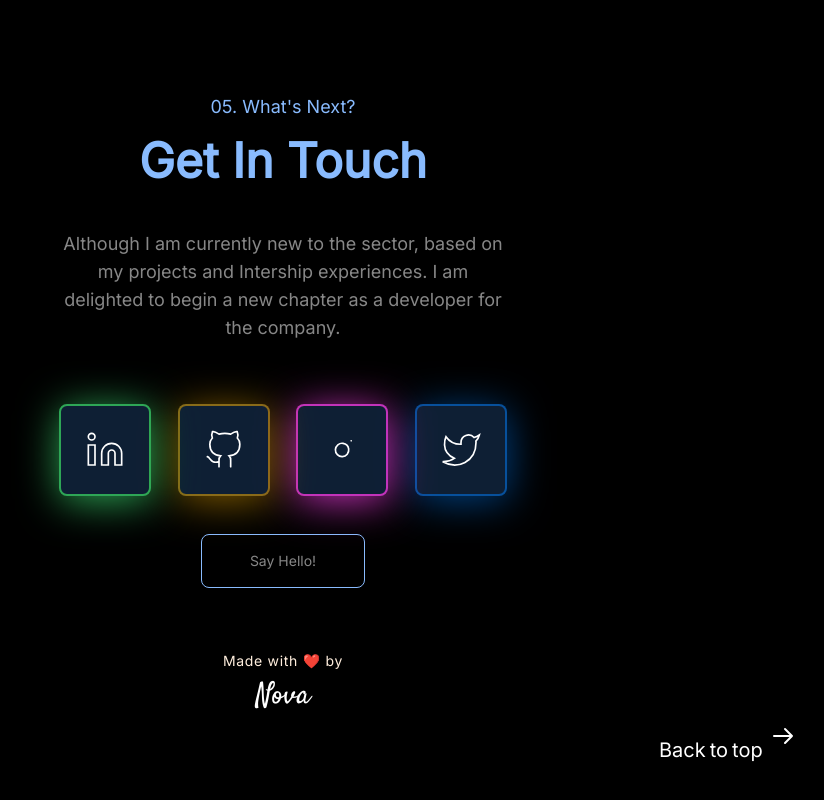
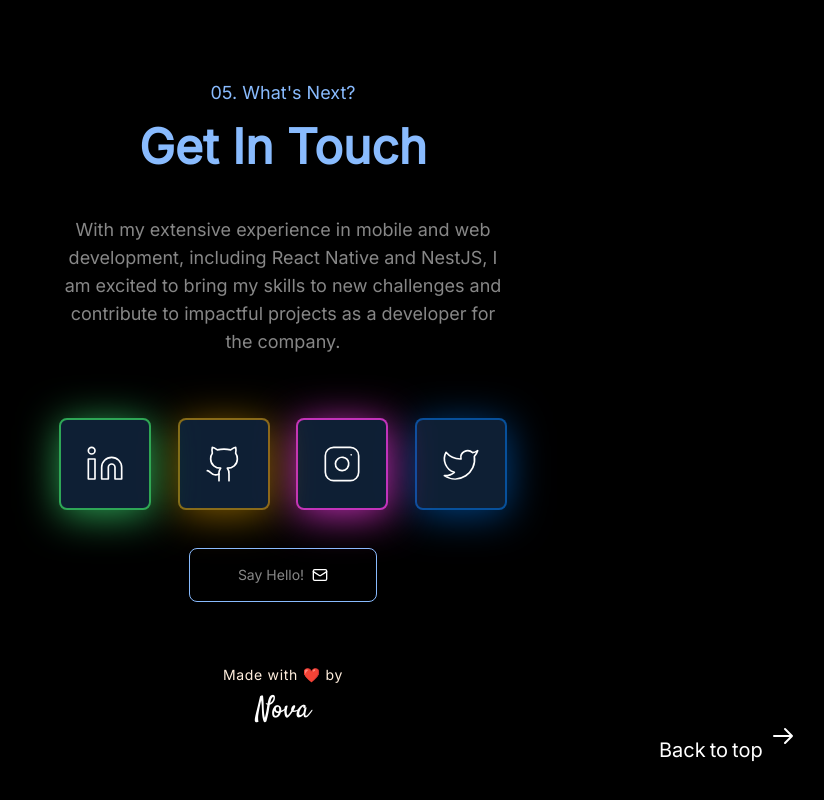
Before and after one commit to Neel2107/portfolio, a React (Vite) app: page / in a window 1280 px wide. Shown: the part 7138-7938 px from the top of the page, without its empty margins (357-1181 px from the left). Built offline with nearby package versions, Linux system fonts and the light colour scheme.

Commit message:
chore: lucide-react install

```diff
--- a/package.json
+++ b/package.json
@@ -10,6 +10,7 @@
   },
   "dependencies": {
     "animate.css": "^4.1.1",
+    "lucide-react": "^0.474.0",
     "motion": "^12.0.4",
     "react": "^18.2.0",
     "react-dom": "^18.2.0",
--- a/src/components/ContactSection/ContactSection.jsx
+++ b/src/components/ContactSection/ContactSection.jsx
@@ -1,4 +1,5 @@
 import { motion } from "framer-motion";
+import { Github, Instagram, Linkedin, Mail, Twitter } from "lucide-react";
 import React from "react";
 
 const ContactSection = () => {
@@ -12,28 +13,28 @@ const ContactSection = () => {
       href: "https://www.linkedin.com/in/neelpatel2107/",
       borderColor: "rgb(46, 166, 86)",
       shadowColor: "rgb(46, 166, 86)",
-      path: "M16 8a6 6 0 0 1 6 6v7h-4v-7a2 2 0 0 0-2-2 2 2 0 0 0-2 2v7h-4v-7a6 6 0 0 1 6-6z M2 9h4v12H2z M4 2a2 2 0 1 0 0 4 2 2 0 0 0 0-4z"
+      icon: Linkedin
     },
     {
       name: "GitHub",
       href: "https://github.com/Neel2107",
       borderColor: "rgba(255, 180, 0, 0.51)",
       shadowColor: "rgba(255, 180, 0, 0.51)",
-      path: "M9 19c-5 1.5-5-2.5-7-3m14 6v-3.87a3.37 3.37 0 0 0-.94-2.61c3.14-.35 6.44-1.54 6.44-7A5.44 5.44 0 0 0 20 4.77 5.07 5.07 0 0 0 19.91 1S18.73.65 16 2.48a13.38 13.38 0 0 0-7 0C6.27.65 5.09 1 5.09 1A5.07 5.07 0 0 0 5 4.77a5.44 5.44 0 0 0-1.5 3.78c0 5.42 3.3 6.61 6.44 7A3.37 3.37 0 0 0 9 18.13V22"
+      icon: Github
     },
     {
       name: "Instagram",
       href: "https://www.instagram.com/21_neeel/",
       borderColor: "rgba(219, 54, 205, 0.882)",
       shadowColor: "rgba(219, 54, 205, 0.882)",
-      path: "M16 11.37A4 4 0 1 1 12.63 8 4 4 0 0 1 16 11.37z M17.5 6.5h.01"
+      icon: Instagram
     },
     {
       name: "Twitter",
       href: "https://twitter.com/notneeel",
       borderColor: "rgba(0, 128, 255, 0.51)",
       shadowColor: "rgba(0, 128, 255, 0.51)",
-      path: "M23 3a10.9 10.9 0 0 1-3.14 1.53 4.48 4.48 0 0 0-7.86 3v1A10.66 10.66 0 0 1 3 4s-4 9 5 13a11.64 11.64 0 0 1-7 2c9 5 20 0 20-11.5a4.5 4.5 0 0 0-.08-.83A7.72 7.72 0 0 0 23 3z"
+      icon: Twitter
     }
   ];
 
@@ -74,9 +75,7 @@ const ContactSection = () => {
             viewport={{ once: true }}
             transition={{ duration: 0.6, delay: 0.4 }}
           >
-            Although I am currently new to the sector, based on my projects and
-            Intership experiences. I am delighted to begin a new chapter as a developer for
-            the company.
+            With my extensive experience in mobile and web development, including React Native and NestJS, I am excited to bring my skills to new challenges and contribute to impactful projects as a developer for the company.
           </motion.p>
 
           <motion.div
@@ -100,18 +99,10 @@ const ContactSection = () => {
                     boxShadow: `${social.shadowColor} 1px 5px 40px`
                   }}
                 >
-                  <svg
-                    xmlns="http://www.w3.org/2000/svg"
-                    role="img"
-                    viewBox="0 0 24 24"
-                    fill="none"
-                    stroke="currentColor"
-                    strokeWidth="1"
-                    strokeLinecap="round"
-                    className="md:tw-w-10 md:tw-h-10 tw-w-4 tw-h-4"
-                  >
-                    <path d={social.path}></path>
-                  </svg>
+                  {React.createElement(social.icon, {
+                    className: "md:tw-w-10 md:tw-h-10 tw-w-4 tw-h-4",
+                    strokeWidth: 1
+                  })}
                 </div>
               </motion.a>
             ))}
@@ -119,11 +110,11 @@ const ContactSection = () => {
 
           <motion.a
             href="https://mail.google.com/mail/u/0/#inbox?compose=new"
-            className="tw-border tw-border-[#89bbfe] tw-rounded-lg tw-text-[hsla(0,0%,78%,.68)] tw-text-sm tw-mt-5 tw-py-4 tw-px-12 tw-text-center tw-no-underline tw-w-max hover:tw-bg-[rgba(0,255,255,0.1)] hover:tw-shadow-[0_5px_20px_3px_#89bcfe43] hover:tw-text-white tw-transition-all tw-duration-500"
+            className="tw-border tw-border-[#89bbfe] tw-rounded-lg tw-text-[hsla(0,0%,78%,.68)] tw-text-sm tw-mt-5 tw-py-4 tw-px-12 tw-text-center tw-no-underline tw-w-max hover:tw-bg-[rgba(0,255,255,0.1)] hover:tw-shadow-[0_5px_20px_3px_#89bcfe43] hover:tw-text-white tw-transition-all tw-duration-500 tw-flex tw-items-center tw-gap-2"
             whileHover={{ scale: 1.05 }}
             transition={{ type: "spring", stiffness: 400, damping: 10 }}
           >
-            Say Hello!
+            Say Hello! <Mail className="tw-w-4 tw-h-4" />
           </motion.a>
 
           <motion.span
```
Also changed, not shown: 1 other file (tests, documents, lock files or other folders).
